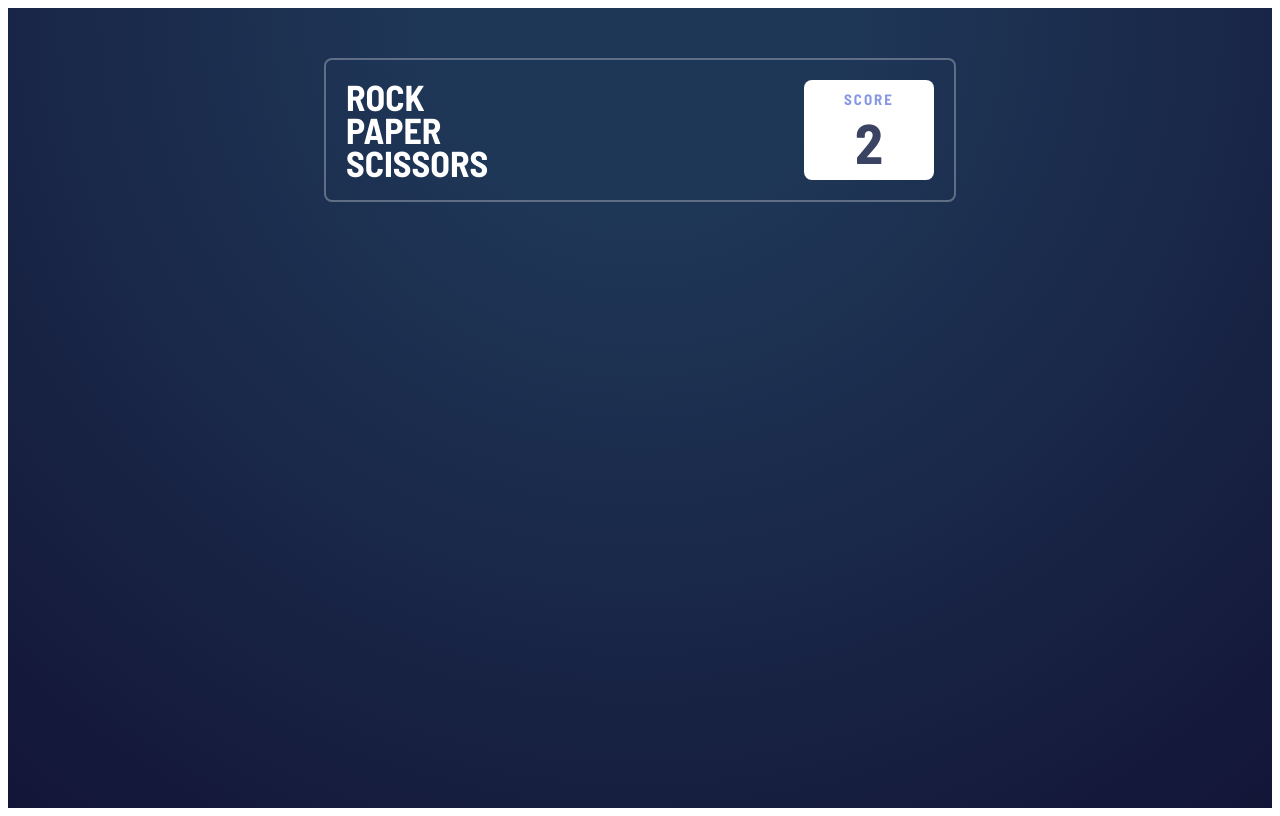
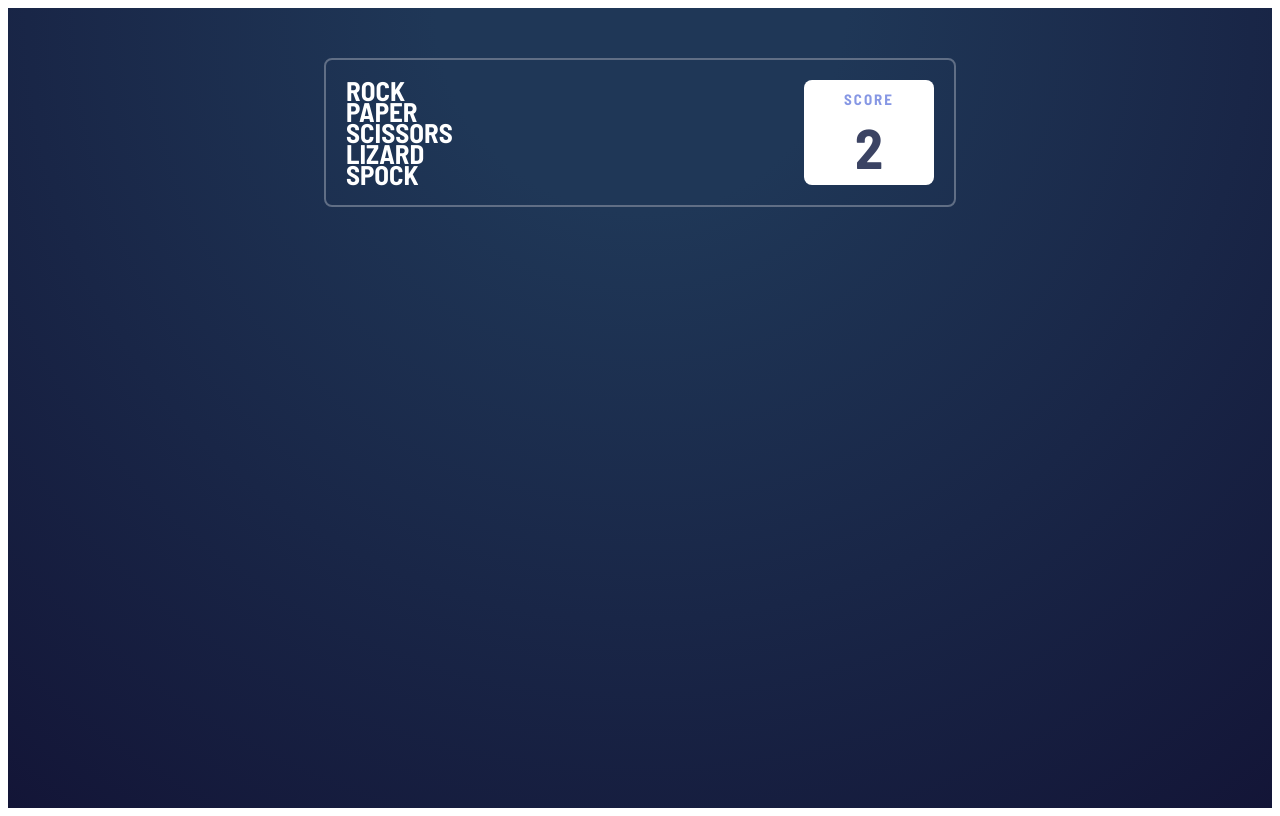
Before and after one commit to nitoloz/rock-paper-scissors, an Angular app: page / in a window 1280 px wide. Built offline with nearby package versions, Linux system fonts and the light colour scheme.

Commit message:
feat: hands titles for advanced game

```diff
--- a/src/app/app.component.html
+++ b/src/app/app.component.html
@@ -1,5 +1,5 @@
 <div class="content">
   <div class="score-container">
-    <app-score [score]="2"></app-score>
+    <app-score [score]="2" [gameType]="gameTypeEnum.Advanced"></app-score>
   </div>
 </div>
--- a/src/app/app.component.ts
+++ b/src/app/app.component.ts
@@ -1,10 +1,13 @@
 import { Component } from '@angular/core';
+import { GameType } from '../models/game-type';
 
 @Component({
   selector: 'app-root',
   templateUrl: './app.component.html',
-  styleUrls: ['./app.component.css']
+  styleUrls: [ './app.component.css' ]
 })
 export class AppComponent {
-  title = 'rps';
+
+  public gameTypeEnum = GameType;
+
 }
--- /dev/null
+++ b/src/score/game-hands.pipe.ts
@@ -0,0 +1,15 @@
+import { Pipe, PipeTransform } from '@angular/core';
+import { GameType } from '../models/game-type';
+
+const gameHands = [ 'rock', 'paper', 'scissors', 'lizard', 'spock' ];
+
+@Pipe({
+  name: 'gameHands'
+})
+export class GameHandsPipe implements PipeTransform {
+
+  transform(gameType: GameType): string[] {
+    return gameType === GameType.Basic ? gameHands.slice(0, 3) : gameHands;
+  }
+
+}
--- a/src/score/score.component.css
+++ b/src/score/score.component.css
@@ -17,8 +17,16 @@
   flex-direction: column;
   justify-content: space-around;
   text-transform: uppercase;
+}
+
+.title-basic {
   font-size: 36px;
   line-height: 32px;
+}
+
+.title-advanced {
+  font-size: 27px;
+  line-height: 21px;
 }
 
 .score-container {
--- a/src/score/score.component.html
+++ b/src/score/score.component.html
@@ -1,12 +1,9 @@
 <div class="score-frame">
-  <div class="title">
-    <div>rock</div>
-    <div>paper</div>
-    <div>scissors</div>
+  <div class="title" [ngClass]="{'title-basic': gameType === gameTypeEnum.Basic, 'title-advanced': gameType === gameTypeEnum.Advanced}">
+    <div *ngFor="let label of (gameType | gameHands)">{{label}}</div>
   </div>
   <div class="score-container">
     <div class="score-label">score</div>
     <div class="score-value">{{score}}</div>
   </div>
-
 </div>
--- a/src/score/score.component.ts
+++ b/src/score/score.component.ts
@@ -11,6 +11,8 @@ export class ScoreComponent implements OnInit {
   @Input() public gameType = GameType.Basic;
   @Input() public score = 0;
 
+  public gameTypeEnum = GameType;
+
   constructor() {
   }
 
--- a/src/score/score.module.ts
+++ b/src/score/score.module.ts
@@ -1,11 +1,13 @@
 import { NgModule } from '@angular/core';
 import { CommonModule } from '@angular/common';
 import { ScoreComponent } from './score.component';
+import { GameHandsPipe } from './game-hands.pipe';
 
 
 @NgModule({
   declarations: [
-    ScoreComponent
+    ScoreComponent,
+    GameHandsPipe
   ],
   imports: [
     CommonModule
```
Also changed, not shown: 2 other files (tests, documents, lock files or other folders).
